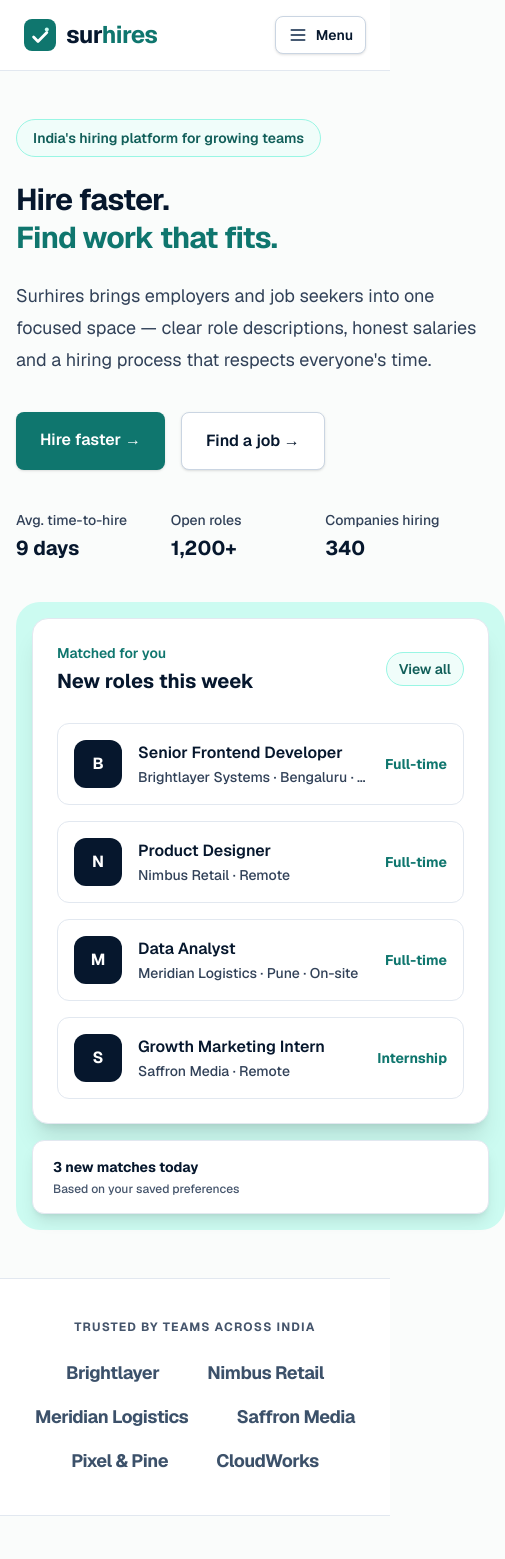
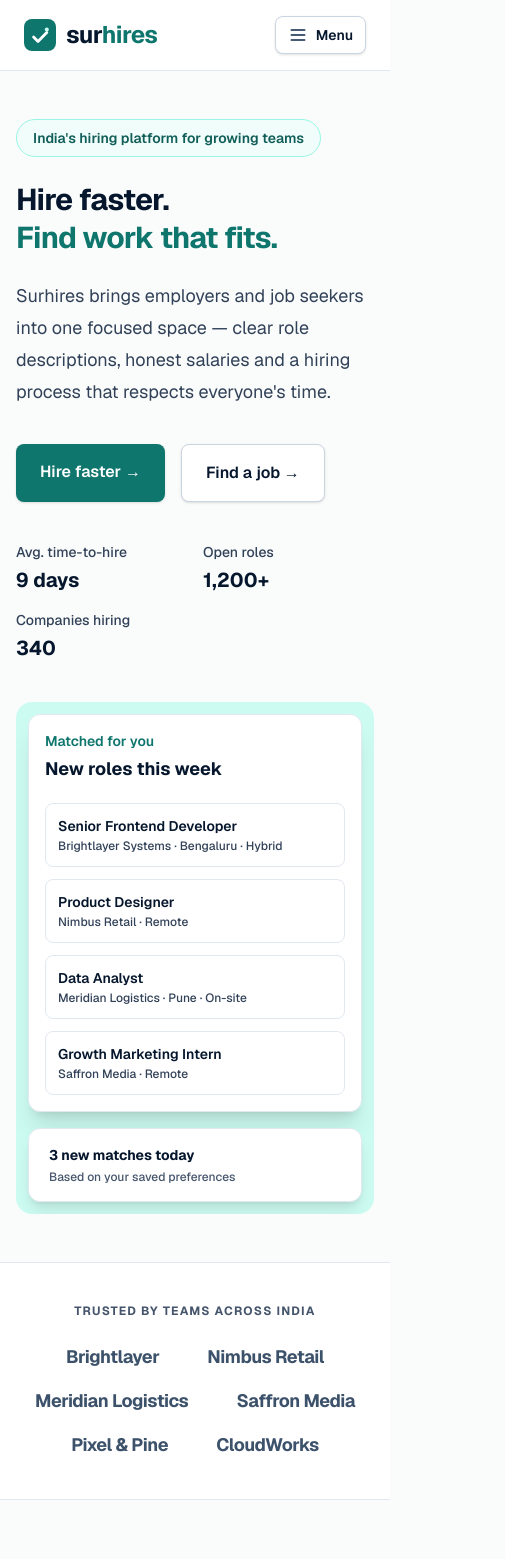
Before and after one commit to azlancodeshere/hire-wise, a Next.js app: page / in a window 390 px wide. Shown: the top 1559 px of the page, 505 px wide, since content can reach past the window. Built offline with nearby package versions, Linux system fonts and the light colour scheme.

Commit message:
fix mobile responsiveness: overflow, stats grid, hero card layout

```diff
--- a/src/app/globals.css
+++ b/src/app/globals.css
@@ -31,6 +31,11 @@
   --font-mono: var(--font-geist-mono);
 }
 
+html,
+body {
+  overflow-x: hidden;
+}
+
 body {
   background: var(--color-warm-50);
   color: var(--color-navy-950);
--- a/src/app/page.tsx
+++ b/src/app/page.tsx
@@ -84,7 +84,7 @@ export default function Home() {
   return (
     <main className="bg-warm-50 text-navy-950">
 
-      <section className="mx-auto grid max-w-7xl items-center gap-10 px-4 py-12 sm:px-6 md:gap-12 md:px-12 md:py-24 lg:grid-cols-2">
+      <section className="mx-auto grid max-w-7xl items-center gap-10 overflow-hidden px-4 py-12 sm:px-6 md:gap-12 md:px-12 md:py-24 lg:grid-cols-2">
         <div>
           <p className="mb-6 inline-flex rounded-full border border-brand-200 bg-brand-50 px-4 py-2 text-sm font-semibold text-brand-800">
             India&apos;s hiring platform for growing teams
@@ -118,7 +118,7 @@ export default function Home() {
             </Link>
           </div>
 
-          <dl className="mt-10 grid max-w-md grid-cols-3 gap-4 sm:gap-6">
+          <dl className="mt-10 grid max-w-md grid-cols-2 gap-4 sm:grid-cols-3 sm:gap-6">
             <div>
               <dt className="text-sm font-medium text-slate-700">Avg. time-to-hire</dt>
               <dd className="mt-1 text-xl font-bold text-navy-950 sm:text-2xl">9 days</dd>
@@ -135,41 +135,41 @@ export default function Home() {
         </div>
 
 
-        <div className="relative rounded-3xl bg-brand-100 p-4 sm:p-6 md:p-10">
-          <div className="rounded-2xl border border-slate-200 bg-white p-6 shadow-xl sm:p-8">
-            <div className="flex items-center justify-between gap-3">
+        <div className="relative overflow-hidden rounded-2xl bg-brand-100 p-3 sm:rounded-3xl sm:p-6 md:p-10">
+          <div className="rounded-xl border border-slate-200 bg-white p-4 shadow-xl sm:rounded-2xl sm:p-6 md:p-8">
+            <div className="flex items-start justify-between gap-2 sm:items-center sm:gap-3">
               <div>
                 <p className="text-sm font-semibold text-brand-700">Matched for you</p>
-                <h2 className="mt-1 text-xl font-bold text-navy-950">
+                <h2 className="mt-1 text-lg font-bold text-navy-950 sm:text-xl">
                   New roles this week
                 </h2>
               </div>
               <Link
                 href="/jobs"
-                className="rounded-full border border-brand-200 bg-brand-50 px-3 py-1.5 text-sm font-semibold text-brand-800 transition hover:bg-brand-100"
+                className="hidden shrink-0 rounded-full border border-brand-200 bg-brand-50 px-3 py-1.5 text-sm font-semibold text-brand-800 transition hover:bg-brand-100 sm:inline-flex"
               >
                 View all
               </Link>
             </div>
 
-            <ul className="mt-7 space-y-4">
+            <ul className="mt-5 space-y-3 sm:mt-7 sm:space-y-4">
               {featuredRoles.map((role) => (
                 <li
                   key={role.title}
-                  className="flex items-center gap-4 rounded-xl border border-slate-200 bg-white p-4 transition hover:border-brand-500 hover:shadow-sm"
+                  className="flex items-center gap-3 rounded-lg border border-slate-200 bg-white p-3 transition hover:border-brand-500 hover:shadow-sm sm:gap-4 sm:rounded-xl sm:p-4"
                 >
-                  <div className="flex h-12 w-12 shrink-0 items-center justify-center rounded-xl bg-navy-950 text-base font-bold text-white">
+                  <div className="hidden h-10 w-10 shrink-0 items-center justify-center rounded-lg bg-navy-950 text-sm font-bold text-white sm:flex sm:h-12 sm:w-12 sm:rounded-xl sm:text-base">
                     {role.company.charAt(0)}
                   </div>
                   <div className="min-w-0 flex-1">
-                    <h3 className="truncate font-semibold text-navy-950">
+                    <h3 className="truncate text-sm font-semibold text-navy-950 sm:text-base">
                       {role.title}
                     </h3>
-                    <p className="mt-0.5 truncate text-sm font-medium text-slate-700">
+                    <p className="mt-0.5 truncate text-xs font-medium text-slate-700 sm:text-sm">
                       {role.company} · {role.location}
                     </p>
                   </div>
-                  <span className="shrink-0 text-sm font-bold text-brand-700">
+                  <span className="hidden shrink-0 text-sm font-bold text-brand-700 sm:inline">
                     {role.type}
                   </span>
                 </li>
```
